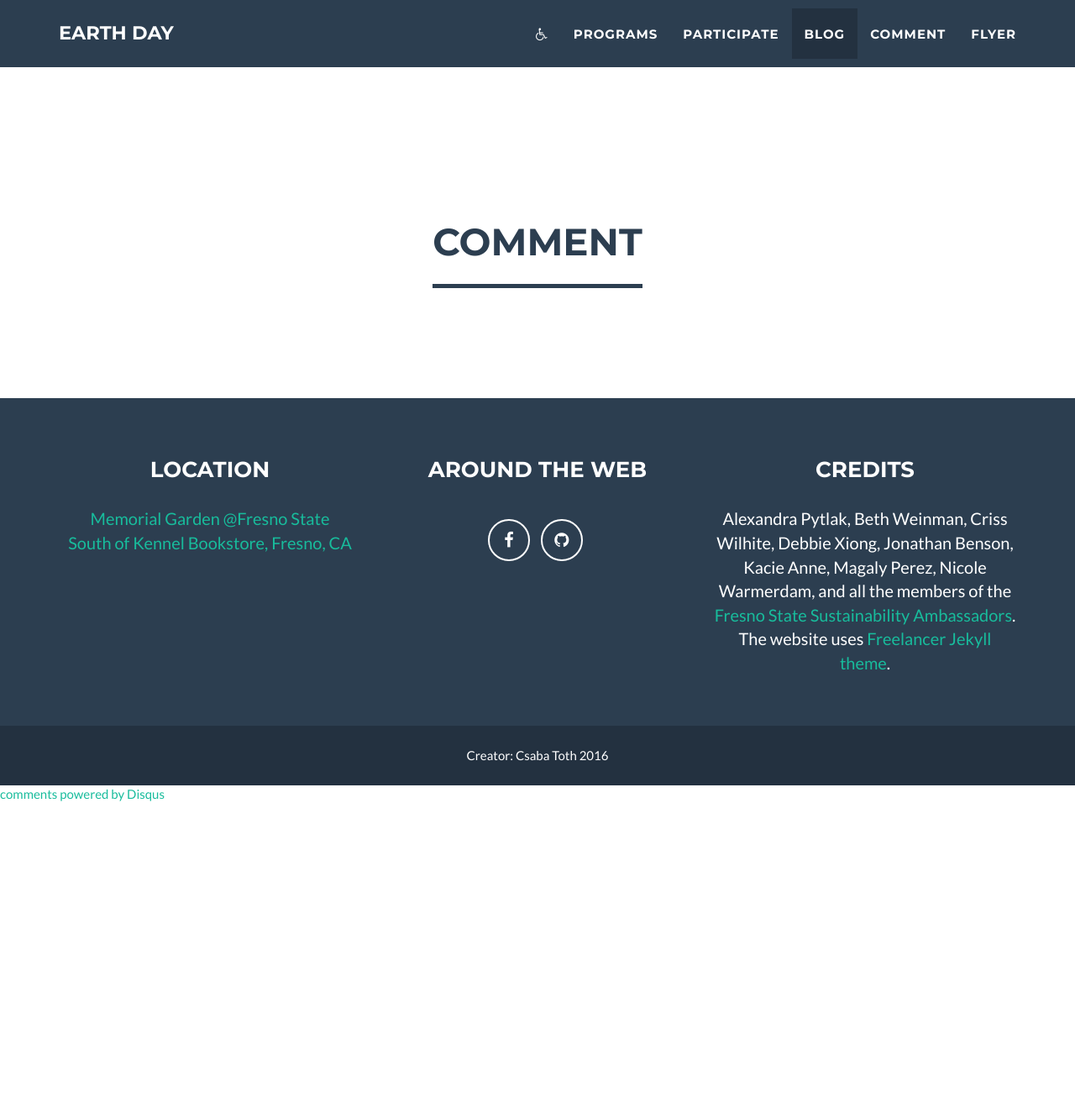
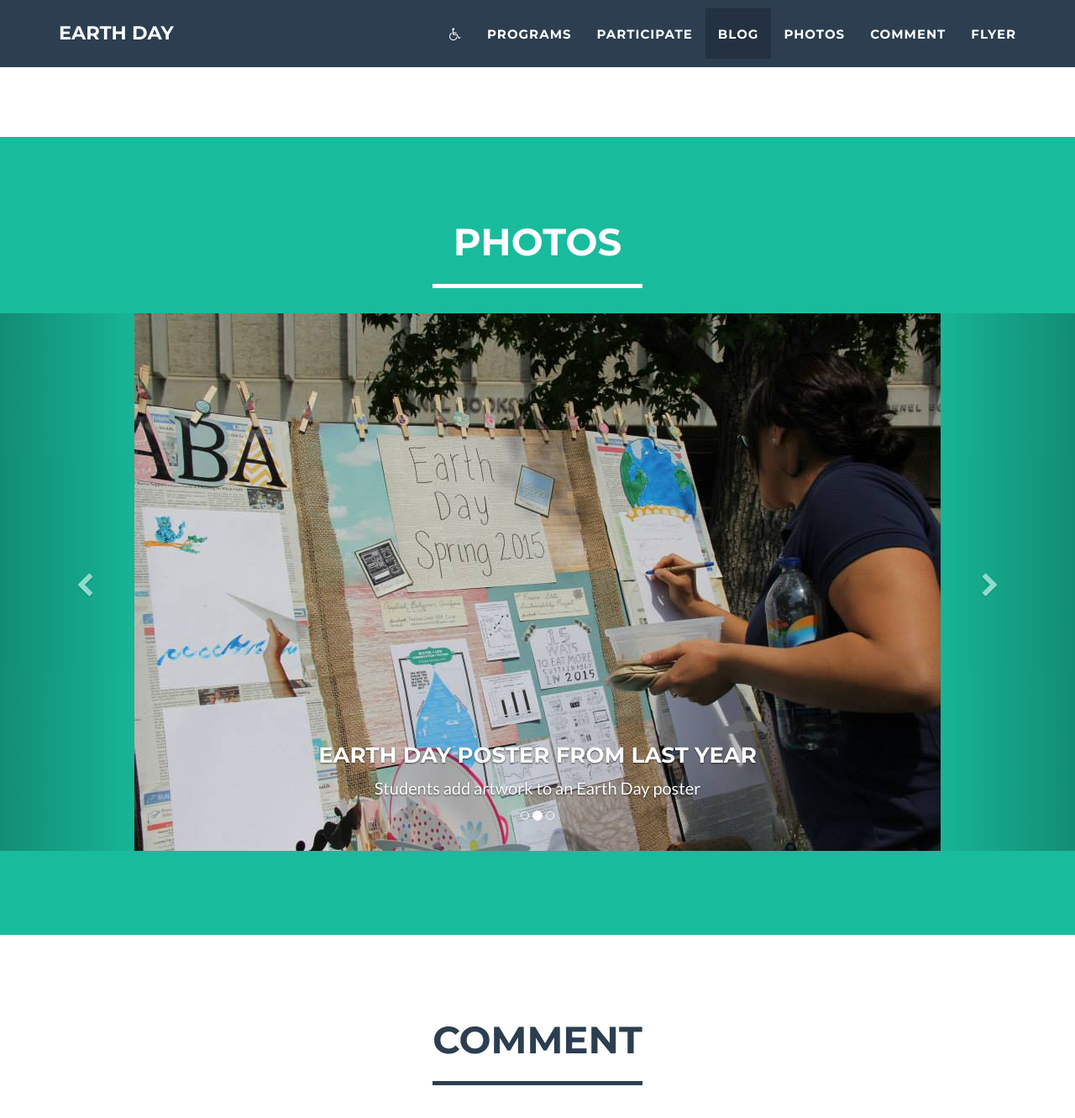
Before and after one commit to bulldogearthday/bulldogearthday2016.github.com, a Jekyll site: the page built from index.html, in a window 1280 px wide and 1400 px high, scrolled down 3267 px. Shown: the top 1331 px of the window at 84% size. Built offline with Jekyll 4.4.1, drawn with Linux system fonts in a browser that asks for light colours; comment, search, counter and statistics services are not loaded; before the commit the page ends 4224 px from its top, so only the background shows below that.

Commit message:
Adding photo section

```diff
--- a/_includes/nav.html
+++ b/_includes/nav.html
@@ -31,6 +31,9 @@
                         <a href="#posts">Blog</a>
                     </li>
                     <li class="page-scroll">
+                        <a href="#photos">Photos</a>
+                    </li>
+                    <li class="page-scroll">
                         <a href="#contact">Comment</a>
                     </li>
                     <li class="page-scroll">
--- /dev/null
+++ b/_includes/photos.html
@@ -0,0 +1,50 @@
+    <!-- Post accordions -->
+    <section id="photos" class="success">
+        <!--<div class="container">-->
+            <div class="row">
+                <div class="col-lg-12 text-center">
+                    <h2>Photos</h2>
+                    <hr class="star-light">
+                </div>
+            </div>
+            <div id="myCarousel" class="carousel slide" data-ride="carousel">
+                <!-- Indicators -->
+                <ol class="carousel-indicators">
+                    {% for post in site.posts %}
+                        {% if post.category == "photo" %}
+                            <li data-target="#myCarousel" data-slide-to="{{post.post-id}}" {% if forloop.first %}class="active"{% endif %}></li>
+                        {% endif %}
+                    {% endfor %}
+                </ol>
+
+                <!-- Wrapper for slides -->
+                <div class="carousel-inner" role="listbox">
+                    {% for post in site.posts %}
+                        {% if post.category == "photo" %}
+                            <div class="item {% if forloop.first %}active{% endif %}">
+                                <img src="img/photos/{{post.img}}" class="img-responsive center-block" alt="{{post.alt}}">
+                                <div class="carousel-caption">
+                                    {% if post.title %}
+                                        <h3>{{post.title}}</h3>
+                                    {% endif %}
+                                    {% if post.description %}
+                                        <p>{{post.description}}</p>
+                                    {% endif %}
+                                </div>
+                            </div>
+                        {% endif %}
+                    {% endfor %}
+                </div>
+
+                <!-- Left and right controls -->
+                <a class="left carousel-control" href="#myCarousel" role="button" data-slide="prev">
+                    <span class="fa fa-chevron-left" aria-hidden="true"></span>
+                    <span class="sr-only">Previous</span>
+                </a>
+                <a class="right carousel-control" href="#myCarousel" role="button" data-slide="next">
+                    <span class="fa fa-chevron-right" aria-hidden="true"></span>
+                    <span class="sr-only">Next</span>
+                </a>
+            </div>
+        <!--</div>-->
+    </section>
--- a/_layouts/default.html
+++ b/_layouts/default.html
@@ -8,6 +8,8 @@
     {% include participate.html %}
 
     {% include posts.html %}
+
+    {% include photos.html %}
 
     {% if site.contact == "static" %}
     {% include contact_static.html %}
```
Also changed, not shown: _posts/2016-04-08-take-back-the-tap.markdown (added, +11 -0 lines), _posts/2016-04-09-earth-day-spring-2015.markdown (added, +11 -0 lines), _posts/2016-04-10-citizens-climate-lobby.markdown (added, +11 -0 lines), img/photos/citizens_climate_lobby.jpg (added), img/photos/earth_day_spring_2015.jpg (added), img/photos/take_back_the_tap_2015.jpg (added).
